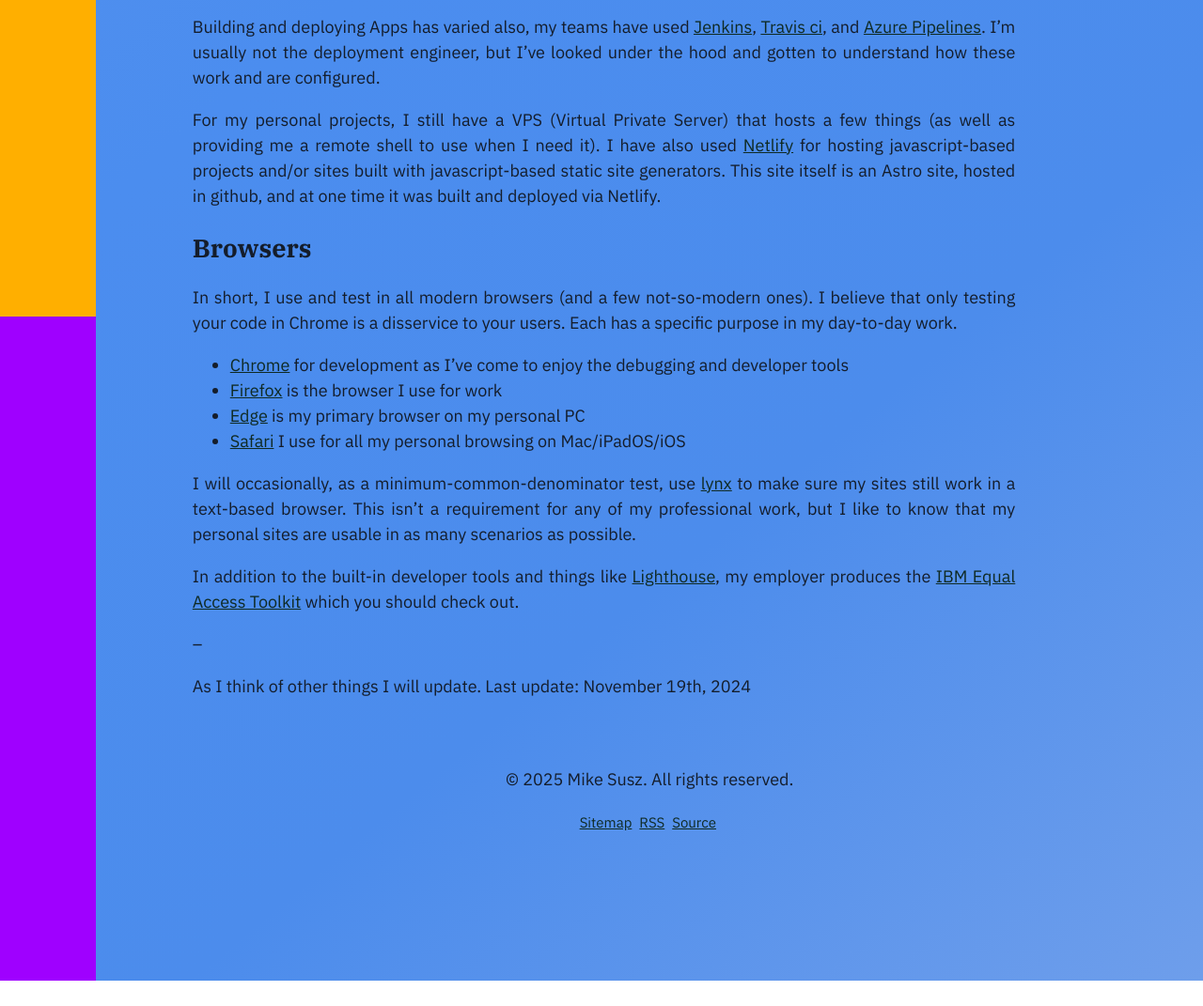
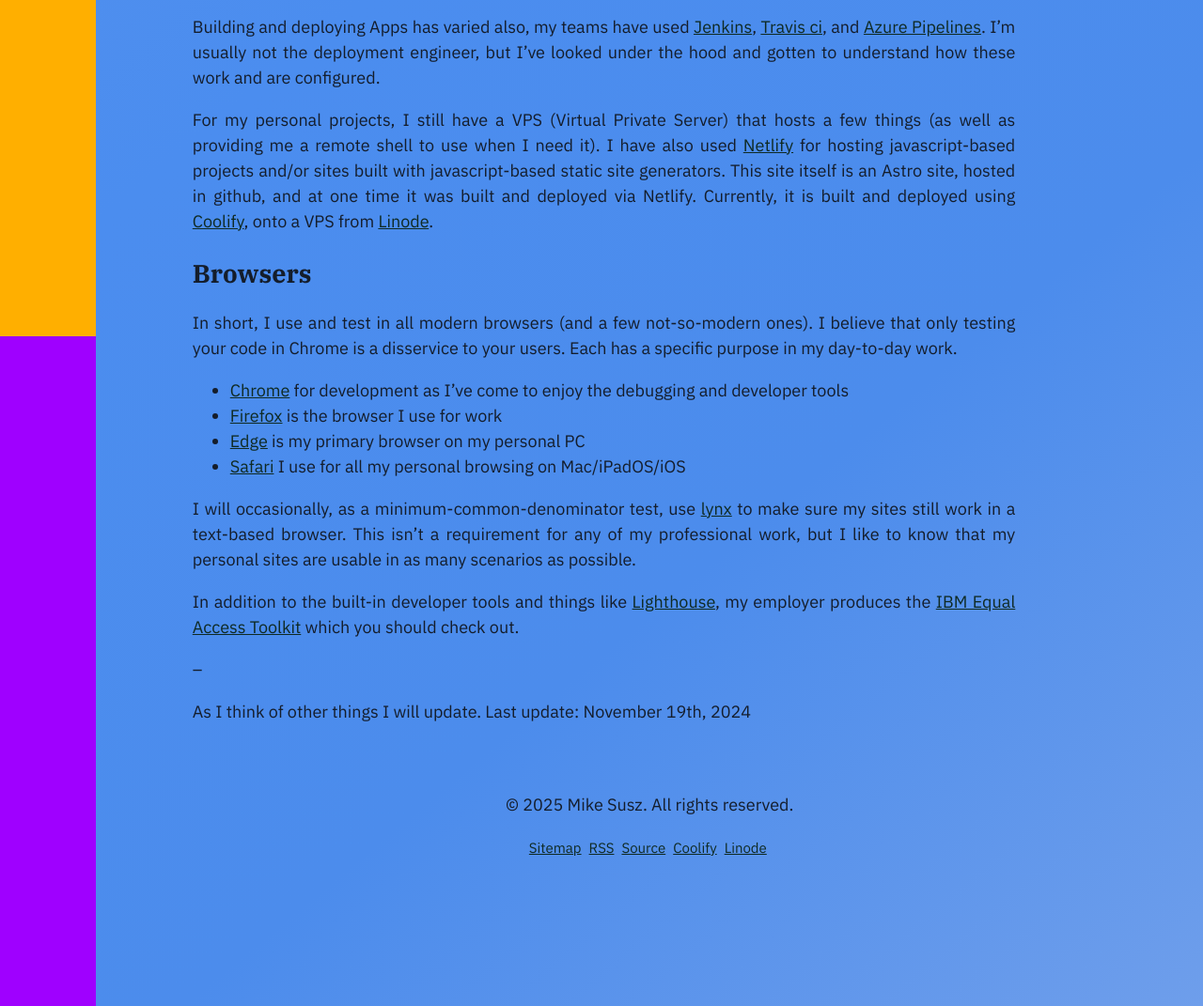
Before and after one commit to mikesusz/mikesusz.dev, an Astro site: page /uses in a window 1280 px wide. Shown: the part 2493-3564 px from the top of the page at 94% size. Before the commit the page ends 3537 px from the top, so only its background shows below. Built offline with nearby package versions, Linux system fonts and the light colour scheme; Astro itself is replaced by a stand-in of ours.

Commit message:
adding info about coolify and linode (#28)
Co-authored-by: Mike Susz <mikesusz+github@gmail.com>

```diff
--- a/src/components/Footer.astro
+++ b/src/components/Footer.astro
@@ -8,6 +8,8 @@
 		<a href="/sitemap-0.xml">Sitemap</a>
 		<a href="/rss.xml">RSS</a>
 		<a href="https://github.com/mikesusz/mikesusz.dev">Source</a>
+		<a href="https://coolify.io">Coolify</a>
+		<a href="https://linode.com">Linode</a>
 	</p>
 </footer>
 <style>
--- a/src/pages/uses.md
+++ b/src/pages/uses.md
@@ -46,7 +46,7 @@
 
 Building and deploying Apps has varied also, my teams have used [Jenkins](https://www.jenkins.io/), [Travis ci](https://www.travis-ci.com/), and [Azure Pipelines](https://azure.microsoft.com/en-us/products/devops/pipelines). I'm usually not the deployment engineer, but I've looked under the hood and gotten to understand how these work and are configured.
 
-For my personal projects, I still have a VPS (Virtual Private Server) that hosts a few things (as well as providing me a remote shell to use when I need it). I have also used [Netlify](https://www.netlify.com/) for hosting javascript-based projects and/or sites built with javascript-based static site generators. This site itself is an Astro site, hosted in github, and at one time it was built and deployed via Netlify.
+For my personal projects, I still have a VPS (Virtual Private Server) that hosts a few things (as well as providing me a remote shell to use when I need it). I have also used [Netlify](https://www.netlify.com/) for hosting javascript-based projects and/or sites built with javascript-based static site generators. This site itself is an Astro site, hosted in github, and at one time it was built and deployed via Netlify. Currently, it is built and deployed using [Coolify](https://coolify.io/), onto a VPS from [Linode](https://linode.com).
 
 ## Browsers
 
```
Also changed, not shown: 2 other files.
